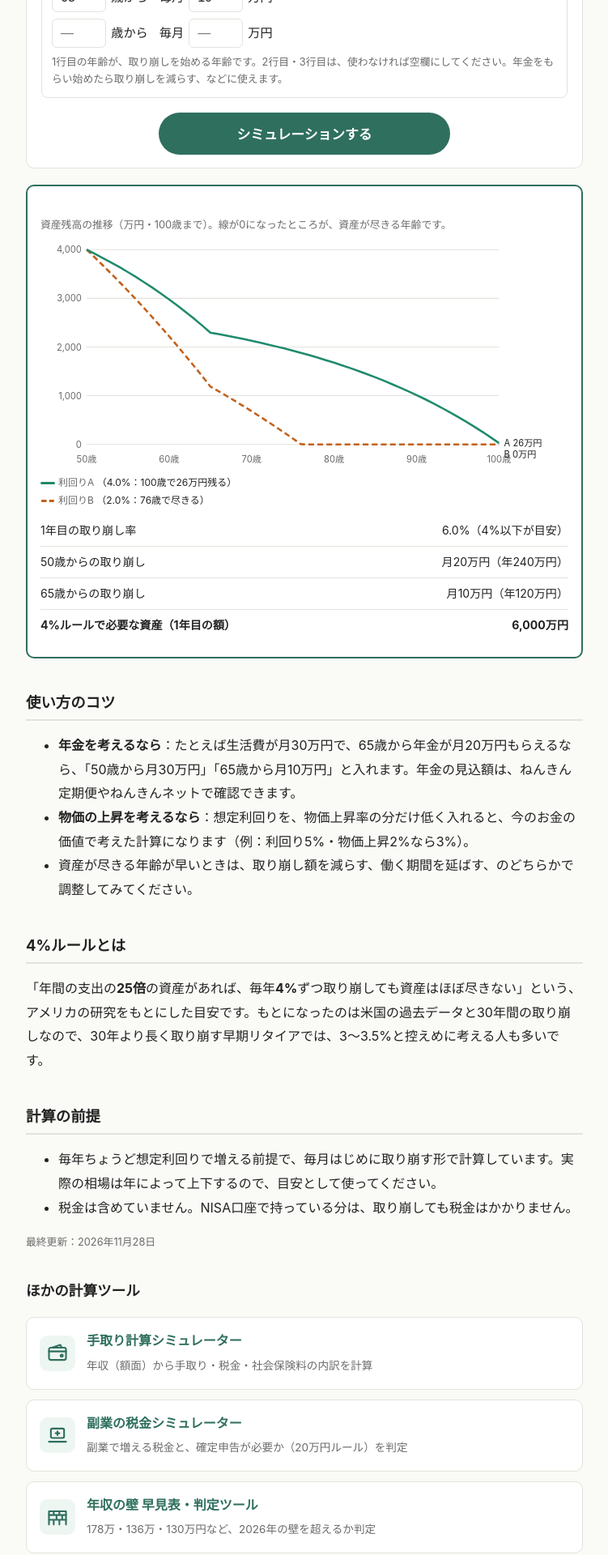
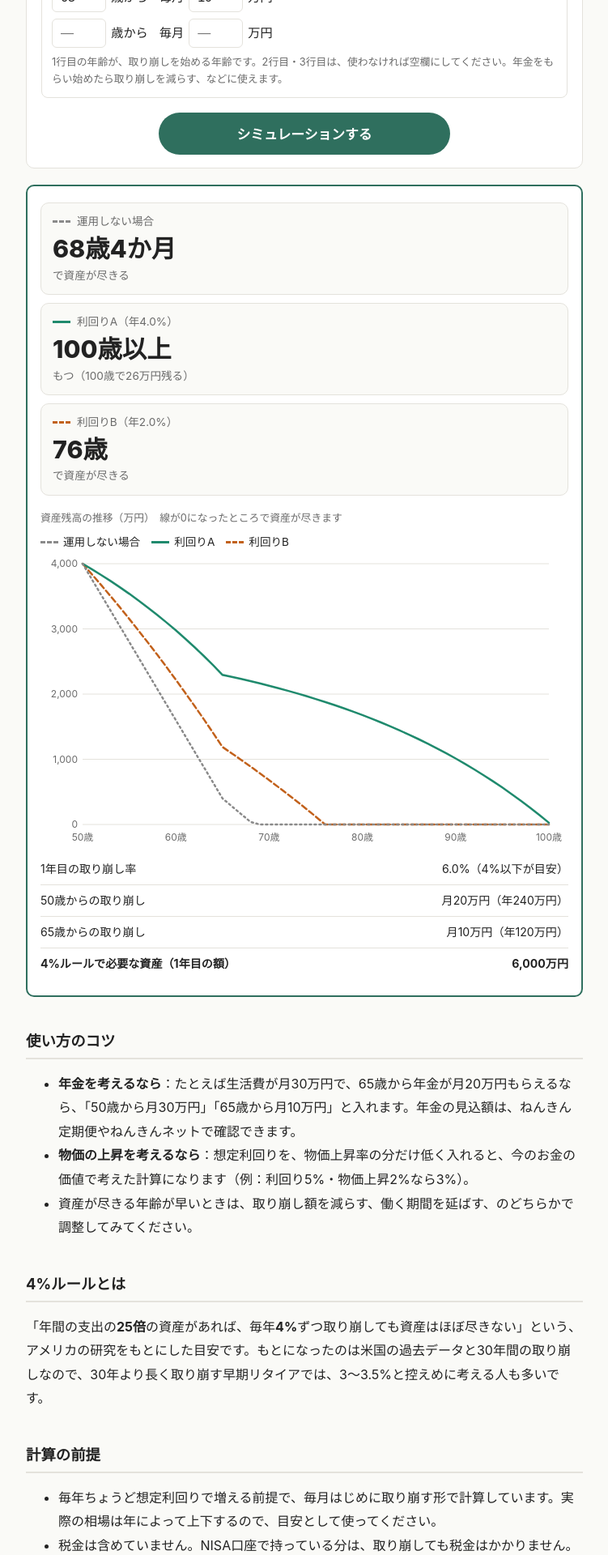
Before and after one commit to qsuke33/qsuke33.github.io, a Jekyll site: the page built from tools/fire.html, in a window 1280 px wide. Shown: the part 634-2554 px from the top of the page at 81% size, without its empty margins (264-1015 px from the left). Built offline with Jekyll 4.4.1, drawn with Linux system fonts in a browser that asks for light colours.

Commit message:
FIRE取り崩し：結果を大きな数字で表示、運用しない場合を追加、グラフを画面幅で描画して文字を実寸に（スマホで見やすく）
Co-Authored-By: Claude Opus 5.5 <noreply@anthropic.com>
Claude-Session: https://claude.ai/code/session_01Tt461ja138dTReBfTp5nKs

```diff
--- a/assets/css/style.css
+++ b/assets/css/style.css
@@ -195,3 +195,14 @@ main.wrap { padding-top: 20px; padding-bottom: 40px; }
 .lg-row { display: block; }
 .lg-row .lg { margin-left: 0; }
 .btn-run { display: block; width: 100%; max-width: 360px; margin: 4px auto 0; padding: 14px 16px; font-size: 1.05rem; border: 0; border-radius: 999px; cursor: pointer; font-family: inherit; }
+/* FIRE 結果（大きな数字） */
+.fire-stats { display: grid; gap: 10px; text-align: left; }
+.fs { padding: 10px 14px; border: 1px solid var(--line); border-radius: 10px; background: #fafaf7; }
+.fs-label { margin: 0; font-size: .85rem; color: var(--muted); display: flex; align-items: center; gap: 8px; }
+.fs-big { margin: 2px 0 0; font-size: 1.9rem; font-weight: 800; line-height: 1.3; color: var(--fg); }
+.fs-sub { margin: 0; font-size: .85rem; color: var(--muted); }
+.fs-sw { display: inline-block; width: 22px; height: 0; }
+.fire-chart .chart-legend { display: flex; flex-wrap: wrap; gap: 4px 14px; font-size: .85rem; color: var(--fg); margin: 6px 0 4px; }
+.lg-item { display: inline-flex; align-items: center; gap: 6px; }
+.chart-wrap svg { width: 100%; height: auto; }
+.chart-wrap .tip { width: 170px; font-size: .8rem; }
--- a/tools/fire.html
+++ b/tools/fire.html
@@ -41,10 +41,11 @@ permalink: /tools/fire/
   </form>
 
   <section class="tool-result" id="result" aria-live="polite">
+    <div class="fire-stats" id="stats"></div>
     <figure class="fire-chart">
-      <figcaption>資産残高の推移（万円・100歳まで）。線が0になったところが、資産が尽きる年齢です。</figcaption>
+      <figcaption>資産残高の推移（万円）　線が0になったところで資産が尽きます</figcaption>
+      <p class="chart-legend" id="legend"></p>
       <div class="chart-wrap" id="chart"></div>
-      <p class="chart-legend"><span class="lg-row"><span class="lg lg-a"></span>利回りA <span id="lgA"></span></span><span class="lg-row"><span class="lg lg-b"></span>利回りB <span id="lgB"></span></span></p>
     </figure>
     <table class="result-table"><tbody id="breakdown"></tbody></table>
   </section>
@@ -103,38 +104,43 @@ permalink: /tools/fire/
 
   function ageText(a) { var y = Math.floor(a), m = Math.round((a - y) * 12); if (m === 12) { y++; m = 0; } return y + '歳' + (m ? m + 'か月' : ''); }
 
-  function drawChart(start, A, B) {
-    var W = 640, H = 280, L = 56, R = 84, T = 14, B_ = 30, n = A.path.length - 1;
-    var max = Math.max.apply(null, A.path.concat(B.path)) || 1;
-    // 目盛りは最大でも6本程度（どんな金額でも描画が重くならないように）
-    var raw = max / 10000 / 5, mag = Math.pow(10, Math.floor(Math.log10(raw)));
-    var unit = [1, 2, 2.5, 5, 10].map(function (k) { return k * mag; }).filter(function (u) { return u >= raw; })[0];
-    if (!(unit > 0)) unit = 1;
+  var SERIES = [
+    { key: 'Z', name: '運用しない場合', color: '#8a8a8a', dash: '2 4' },
+    { key: 'A', name: '利回りA', color: '#1f8a6d', dash: '' },
+    { key: 'B', name: '利回りB', color: '#c2611b', dash: '7 4' }
+  ];
+
+  function drawChart(start, data) {
+    var box = $('chart'), W = Math.max(280, Math.round(box.clientWidth || 340));
+    var H = Math.round(Math.min(360, Math.max(240, W * 0.8)));
+    var L = 52, R = 24, T = 10, B_ = 28, n = data[0].path.length - 1;
+    var all = []; data.forEach(function (d) { all = all.concat(d.path); });
+    var max = Math.max.apply(null, all) || 1;
+    var raw = max / 10000 / 4, mag = Math.pow(10, Math.floor(Math.log10(raw)));
+    var unit = [1, 2, 2.5, 5, 10].map(function (k) { return k * mag; }).filter(function (u) { return u >= raw; })[0] || 1;
     var top = Math.ceil(max / 10000 / unit) * unit * 10000;
     var x = function (i) { return L + (W - L - R) * i / n; };
     var y = function (v) { return T + (H - T - B_) * (1 - Math.max(0, v) / top); };
     var line = function (p) { return p.map(function (v, i) { return (i ? 'L' : 'M') + x(i).toFixed(1) + ',' + y(v).toFixed(1); }).join(''); };
+    var fmtAxis = function (v) { var m = v / 10000; return m >= 10000 ? (m / 10000) + '億' : m.toLocaleString('ja-JP'); };
     var g = '';
     for (var v = 0, c = 0; v <= top + 1 && c < 12; v += unit * 10000, c++) {
-      g += '<line x1="' + L + '" x2="' + (W - R) + '" y1="' + y(v) + '" y2="' + y(v) + '" class="g" stroke="#e4e2dc"/>' +
-        '<text x="' + (L - 6) + '" y="' + (y(v) + 4) + '" text-anchor="end" class="t">' + Math.round(v / 10000).toLocaleString('ja-JP') + '</text>';
+      g += '<line x1="' + L + '" x2="' + (W - R) + '" y1="' + y(v) + '" y2="' + y(v) + '" stroke="#e4e2dc"/>' +
+        '<text x="' + (L - 6) + '" y="' + (y(v) + 4) + '" text-anchor="end" font-size="12" fill="#6b6b6b">' + fmtAxis(v) + '</text>';
     }
-    var st = n > 40 ? 10 : 5;
-    for (var i = 0; i <= n; i++) if ((start + i) % st === 0) g += '<text x="' + x(i) + '" y="' + (H - 8) + '" text-anchor="middle" class="t">' + (start + i) + '歳</text>';
-    var la = y(A.path[n]), lb = y(B.path[n]); if (Math.abs(la - lb) < 14) { if (la <= lb) lb = la + 14; else la = lb + 14; }
-    $('chart').innerHTML = '<svg viewBox="0 0 ' + W + ' ' + H + '" role="img" aria-label="資産残高の推移">' + g +
-      '<path d="' + line(B.path) + '" class="ln-b" fill="none" stroke="#c2611b" stroke-width="2.5" stroke-dasharray="7 4"/><path d="' + line(A.path) + '" class="ln-a" fill="none" stroke="#1f8a6d" stroke-width="2.5"/>' +
-      '<text x="' + (x(n) + 6) + '" y="' + (la + 4) + '" class="t lb">A ' + short(A.path[n]) + '</text>' +
-      '<text x="' + (x(n) + 6) + '" y="' + (lb + 4) + '" class="t lb">B ' + short(B.path[n]) + '</text>' +
+    var st = n > 30 ? 10 : 5;
+    for (var i = 0; i <= n; i++) if ((start + i) % st === 0) g += '<text x="' + x(i) + '" y="' + (H - 8) + '" text-anchor="middle" font-size="12" fill="#6b6b6b">' + (start + i) + '歳</text>';
+    var lines = data.map(function (d) { return '<path d="' + line(d.path) + '" fill="none" stroke="' + d.color + '" stroke-width="2.5" stroke-linecap="round"' + (d.dash ? ' stroke-dasharray="' + d.dash + '"' : '') + '/>'; }).reverse().join('');
+    box.innerHTML = '<svg width="' + W + '" height="' + H + '" viewBox="0 0 ' + W + ' ' + H + '" role="img" aria-label="資産残高の推移">' + g + lines +
       '<line class="cross" stroke="#6b6b6b" x1="0" x2="0" y1="' + T + '" y2="' + (H - B_) + '" style="display:none"/>' +
-      '<rect class="hit" fill="transparent" x="' + L + '" y="' + T + '" width="' + (W - L - R) + '" height="' + (H - T - B_) + '"/></svg><div class="tip" style="display:none"></div>';
-    var svg = $('chart').querySelector('svg'), cross = svg.querySelector('.cross'), tip = $('chart').querySelector('.tip');
+      '<rect fill="transparent" x="' + L + '" y="' + T + '" width="' + (W - L - R) + '" height="' + (H - T - B_) + '"/></svg><div class="tip" style="display:none"></div>';
+    var svg = box.querySelector('svg'), cross = svg.querySelector('.cross'), tip = box.querySelector('.tip');
     function show(ev) {
       var r = svg.getBoundingClientRect(), px = (ev.touches ? ev.touches[0].clientX : ev.clientX) - r.left;
-      var i = Math.max(0, Math.min(n, Math.round((px / r.width * W - L) / (W - L - R) * n)));
+      var i = Math.max(0, Math.min(n, Math.round((px - L) / (W - L - R) * n)));
       cross.setAttribute('x1', x(i)); cross.setAttribute('x2', x(i)); cross.style.display = '';
-      tip.style.display = ''; tip.style.left = Math.min(r.width - 150, Math.max(0, x(i) / W * r.width - 70)) + 'px';
-      tip.innerHTML = '<strong>' + (start + i) + '歳</strong><br>A ' + man(A.path[i]) + '<br>B ' + man(B.path[i]);
+      tip.style.display = ''; tip.style.left = (x(i) > W / 2 ? Math.max(0, x(i) - 160) : x(i) + 10) + 'px';
+      tip.innerHTML = '<strong>' + (start + i) + '歳</strong>' + data.map(function (d) { return '<br><span style="color:' + d.color + '">●</span> ' + d.name + ' ' + man(d.path[i]); }).join('');
     }
     svg.addEventListener('mousemove', show); svg.addEventListener('touchstart', show, { passive: true }); svg.addEventListener('touchmove', show, { passive: true });
     svg.addEventListener('mouseleave', function () { cross.style.display = 'none'; tip.style.display = 'none'; });
@@ -142,20 +148,26 @@ permalink: /tools/fire/
 
   function calc() {
     var assets = (val('assets') || 0) * 10000, ph = phases();
-    if (!assets || !ph.length || ph[0].age >= END) { $('chart').innerHTML = ''; $('breakdown').innerHTML = ''; return; }
+    if (!assets || !ph.length || ph[0].age >= END) { $('chart').innerHTML = ''; $('stats').innerHTML = ''; $('legend').innerHTML = ''; $('breakdown').innerHTML = ''; return; }
     var clamp = function (v) { return Math.max(-20, Math.min(30, v || 0)) / 100; };
-    var rA = clamp(val('retA')), rB = clamp(val('retB'));
-    var A = run(assets, rA, ph), B = run(assets, rB, ph);
-    var res = function (r) { return r.gone !== null ? ageText(r.gone) + 'で尽きる' : END + '歳で' + man(r.end) + '残る'; };
-    $('lgA').textContent = '（' + (rA * 100).toFixed(1) + '%：' + res(A) + '）';
-    $('lgB').textContent = '（' + (rB * 100).toFixed(1) + '%：' + res(B) + '）';
-    drawChart(ph[0].age, A, B);
+    var rates = { Z: 0, A: clamp(val('retA')), B: clamp(val('retB')) };
+    var data = SERIES.map(function (sd) { var r = run(assets, rates[sd.key], ph); return { name: sd.name, color: sd.color, dash: sd.dash, rate: rates[sd.key], path: r.path, gone: r.gone, end: r.end }; });
+    $('stats').innerHTML = data.map(function (d) {
+      var big = d.gone !== null ? ageText(d.gone) : END + '歳以上';
+      var sub = d.gone !== null ? 'で資産が尽きる' : 'もつ（' + END + '歳で' + short(d.end) + '残る）';
+      return '<div class="fs"><p class="fs-label"><span class="fs-sw" style="border-top:3px ' + (d.dash ? 'dashed' : 'solid') + ' ' + d.color + '"></span>' + d.name + (d.rate ? '（年' + (d.rate * 100).toFixed(1) + '%）' : '') + '</p><p class="fs-big">' + big + '</p><p class="fs-sub">' + sub + '</p></div>';
+    }).join('');
+    $('legend').innerHTML = data.map(function (d) { return '<span class="lg-item"><span class="fs-sw" style="border-top:3px ' + (d.dash ? 'dashed' : 'solid') + ' ' + d.color + '"></span>' + d.name + '</span>'; }).join('');
+    drawChart(ph[0].age, data);
     var first = ph[0].monthly * 12;
     var rows = [['1年目の取り崩し率', (first / assets * 100).toFixed(1) + '%（4%以下が目安）']];
     ph.forEach(function (p) { rows.push([p.age + '歳からの取り崩し', '月' + man(p.monthly) + '（年' + man(p.monthly * 12) + '）']); });
     rows.push(['4%ルールで必要な資産（1年目の額）', man(first * 25)]);
     $('breakdown').innerHTML = rows.map(function (x) { return '<tr><td>' + x[0] + '</td><td>' + x[1] + '</td></tr>'; }).join('');
   }
+
+  var lastW = 0;
+  window.addEventListener('resize', function () { var w = $('chart').clientWidth; if (Math.abs(w - lastW) > 20) { lastW = w; calc(); } });
 
   $('calc').addEventListener('submit', function (e) {
     e.preventDefault();
```
